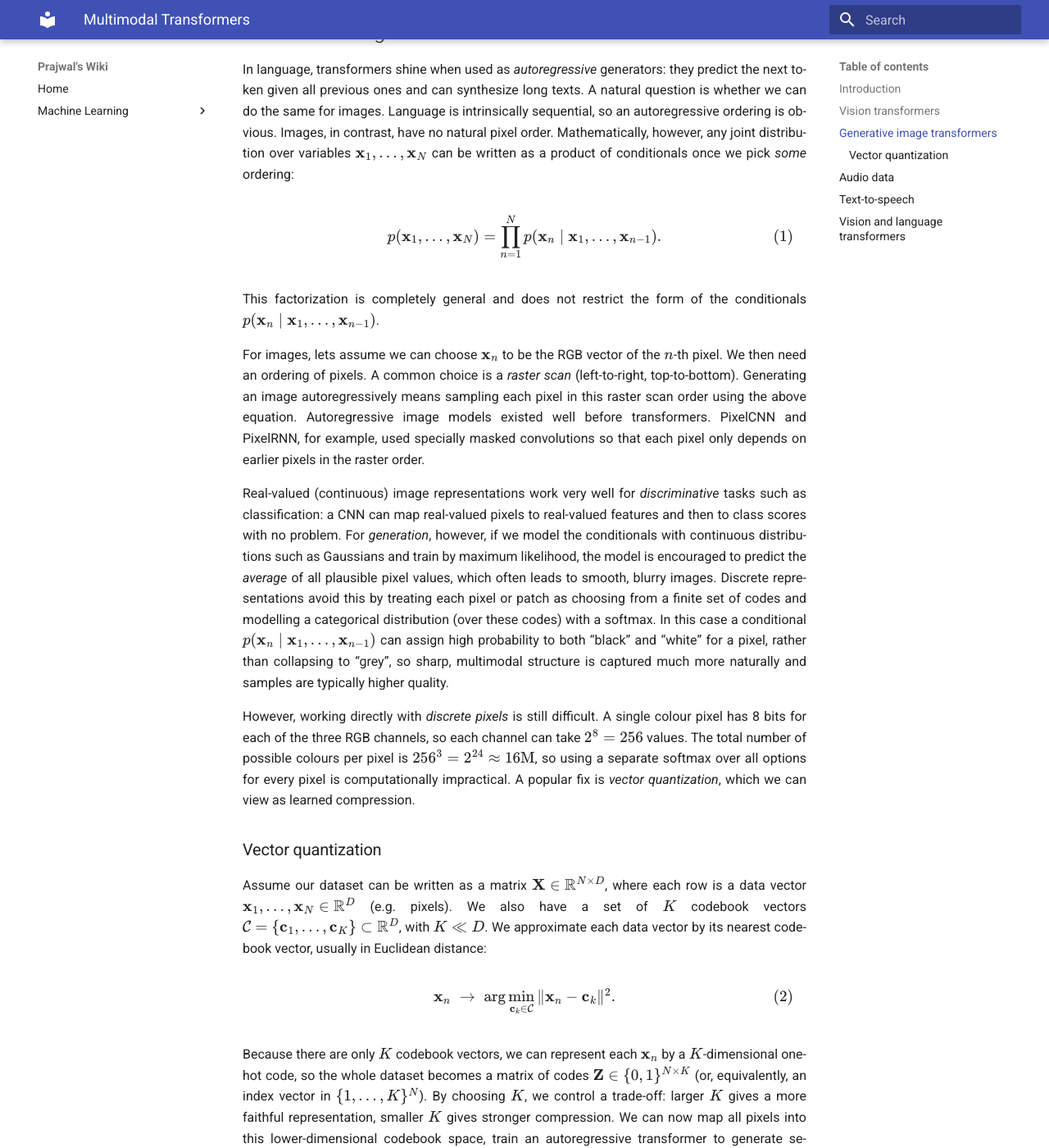
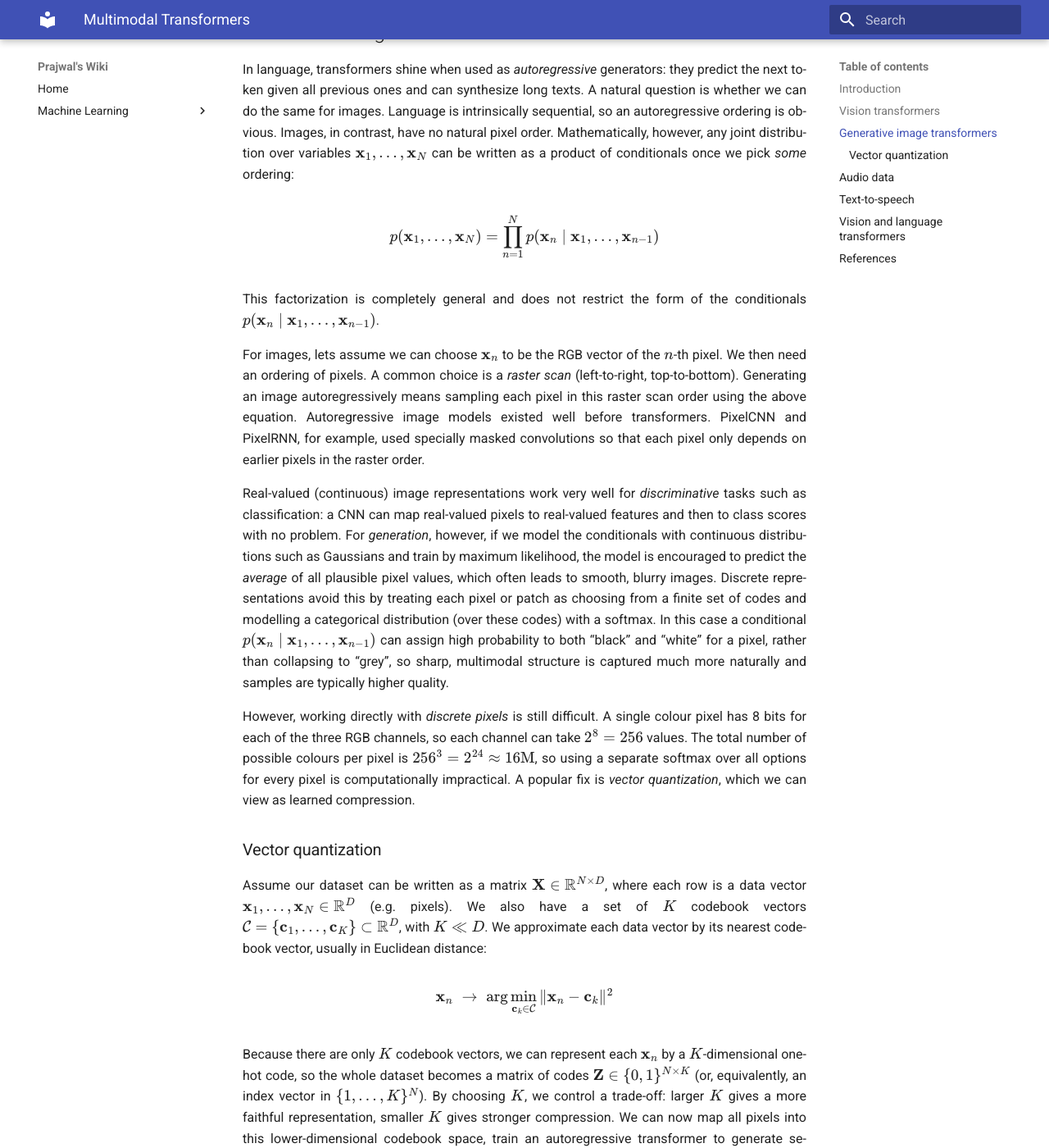
Before and after one commit to pj1911/my-wiki, an MkDocs documentation site: the page built from docs/Transformers-4-MMT.md, in a window 1280 px wide and 1400 px high, scrolled down 2335 px. Shown: the whole window at 82% size. Built offline with MkDocs 1.6.1 and Material for MkDocs 9.7.7, drawn with Linux system fonts in a browser that asks for light colours; some of the changed text lies outside the part shown.

Commit message:
Fix formatting and add references in documentation

```diff
--- a/docs/Transformers-4-MMT.md
+++ b/docs/Transformers-4-MMT.md
@@ -56,8 +56,7 @@
 
 $$
 p(\mathbf{x}_1,\dots,\mathbf{x}_N)
-= \prod_{n=1}^N p(\mathbf{x}_n \mid \mathbf{x}_1,\dots,\mathbf{x}_{n-1}).
-\tag{1}\label{eq:autoregressive}
+= \prod_{n=1}^N p(\mathbf{x}_n \mid \mathbf{x}_1,\dots,\mathbf{x}_{n-1})
 $$
 
 This factorization is completely general and does not restrict the form of the
@@ -101,8 +100,7 @@
 
 $$
 \mathbf{x}_n \;\rightarrow\;
-\arg\min_{\mathbf{c}_k \in \mathcal{C}} \|\mathbf{x}_n - \mathbf{c}_k\|^2.
-\tag{2}\label{eq:vq}
+\arg\min_{\mathbf{c}_k \in \mathcal{C}} \|\mathbf{x}_n - \mathbf{c}_k\|^2
 $$
 
 Because there are only \(K\) codebook vectors, we can represent each
@@ -264,3 +262,7 @@
 flexible: they can do text-to-image generation, image captioning, image editing,
 text completion, and essentially any task a regular language model can handle,
 all within a single multimodal transformer.
+
+## References
+
+- Bishop, C. M., & Bishop, H. (2023). Transformers. In Deep Learning: Foundations and Concepts (pp. 357-406). Cham: Springer International Publishing.
```
